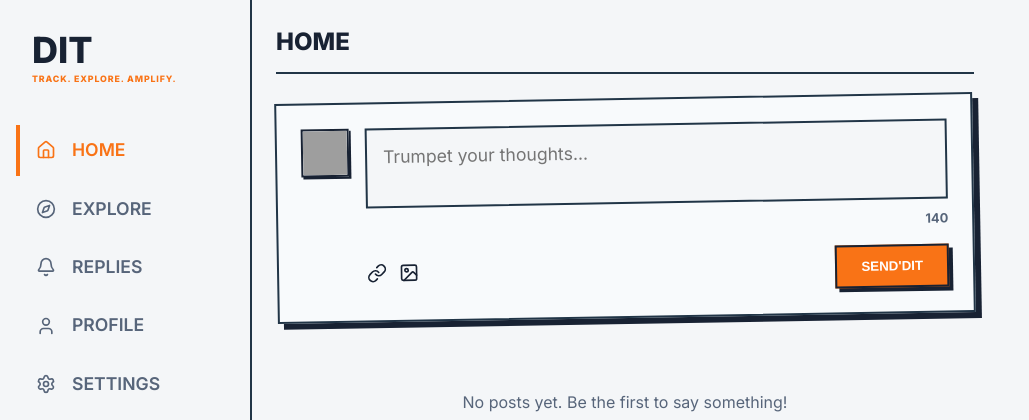
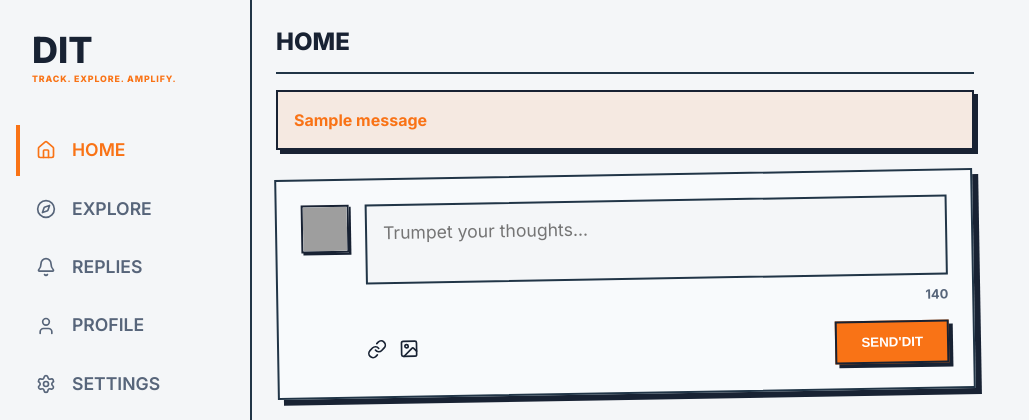
Before and after one commit to FarSeenNomic/Dead-Internet-Theory, a Flask app: page / in a window 1280 px wide. Shown: the top 420 px of the page, without its empty margins (0-1029 px from the left). Run offline with Flask 3, Linux system fonts and the light colour scheme; the visitor is signed in with stand-in values (Sample User, id 1); one stand-in notice (Sample message) is shown; grey boxes are pictures that could not be loaded.

Commit message:
chore(ui): add meta description, flash messages, focus outlines, and fix overflow-wrap

```diff
--- a/static/styles.css
+++ b/static/styles.css
@@ -130,6 +130,11 @@ a {
     transform: rotate(var(--rand-rotate)) skewX(var(--rand-skew-x));
     transition: transform 0.15s cubic-bezier(0.34, 1.56, 0.64, 1), box-shadow 0.15s cubic-bezier(0.34, 1.56, 0.64, 1), background-color 0.2s ease;
     text-transform: uppercase;
+}
+
+.btn:focus {
+    outline: 2px solid var(--orange);
+    outline-offset: 2px;
 }
 
 .btn-primary {
@@ -354,6 +359,7 @@ a {
     color: var(--navy);
     line-height: 1.6;
     margin-bottom: 1rem;
+    overflow-wrap: anywhere;
 }
 
 .post-media {
@@ -474,7 +480,8 @@ a {
 }
 
 .form-control:focus {
-    outline: none;
+    outline: 2px solid var(--orange);
+    outline-offset: 2px;
     border-color: var(--orange);
 }
 
@@ -731,3 +738,16 @@ a {
     color: #ef4444;
     font-weight: 800;
 }
+
+/* Flash Messages */
+.alert {
+    padding: 1rem;
+    margin-top: 1rem;
+    background-color: rgba(249, 115, 22, 0.1);
+    color: var(--orange);
+    border: 2px solid var(--navy);
+    box-shadow: 4px 4px 0px 0px var(--navy);
+    font-weight: 700;
+}
+
+.mb-1 { margin-bottom: 1rem; }
--- a/templates/base.html
+++ b/templates/base.html
@@ -3,6 +3,7 @@
 <head>
     <meta charset="UTF-8">
     <meta name="viewport" content="width=device-width, initial-scale=1.0">
+    <meta name="description" content="Dead Internet Theory - Tracking the decay of the digital world.">
     <title>{% block title %}DIT{% endblock %}</title>
     <link rel="preconnect" href="https://fonts.googleapis.com">
     <link rel="preconnect" href="https://fonts.gstatic.com" crossorigin>
@@ -73,6 +74,15 @@
                 <h1>{% block page_title %}HOME{% endblock %}</h1>
             </header>
             <div class="content-scroll">
+                {% with messages = get_flashed_messages() %}
+                    {% if messages %}
+                        <div class="flash-messages" style="padding: 0 1.5rem;">
+                            {% for message in messages %}
+                                <div class="alert mb-1">{{ message }}</div>
+                            {% endfor %}
+                        </div>
+                    {% endif %}
+                {% endwith %}
                 {% block content %}
                 {% endblock %}
             </div>
```
